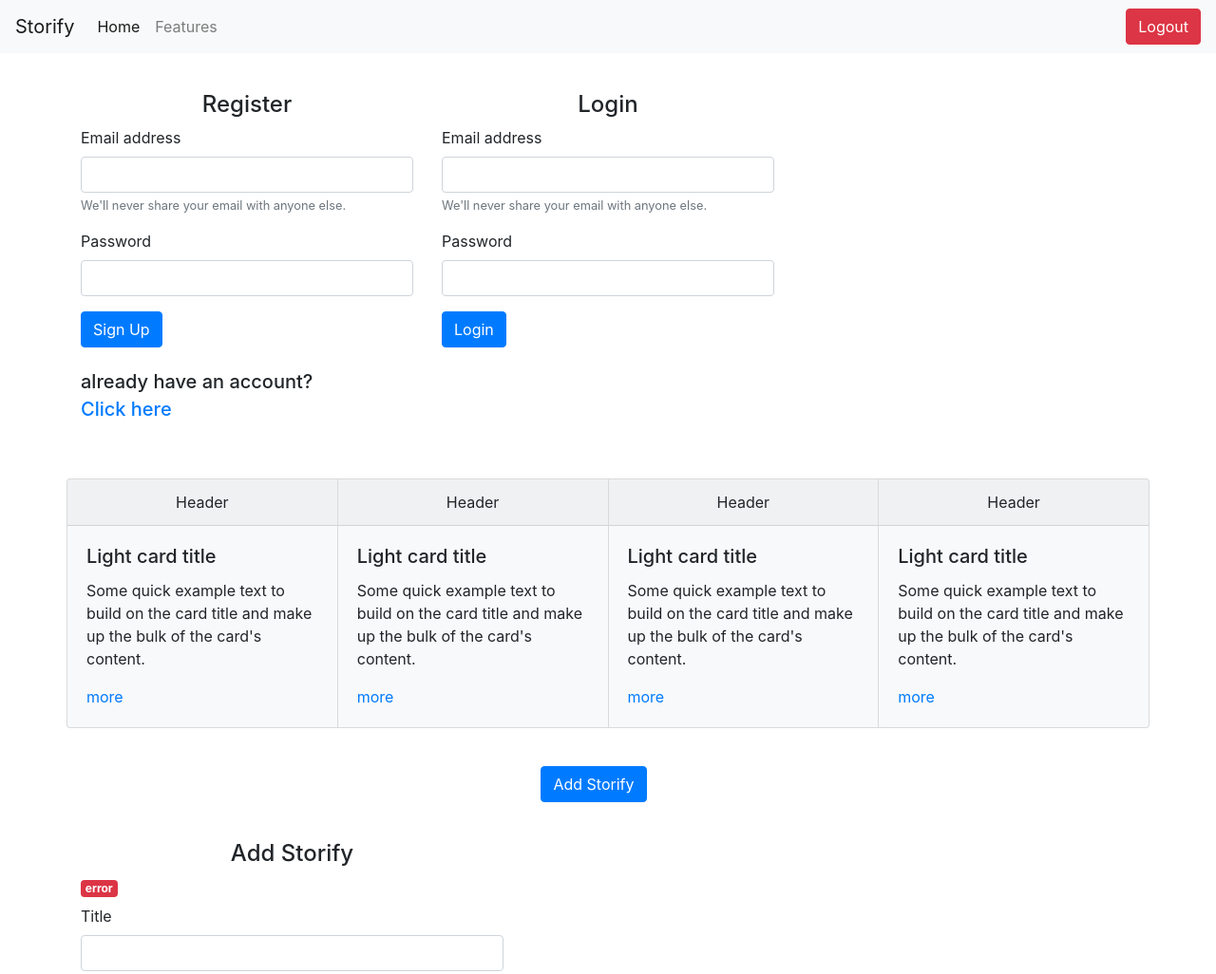
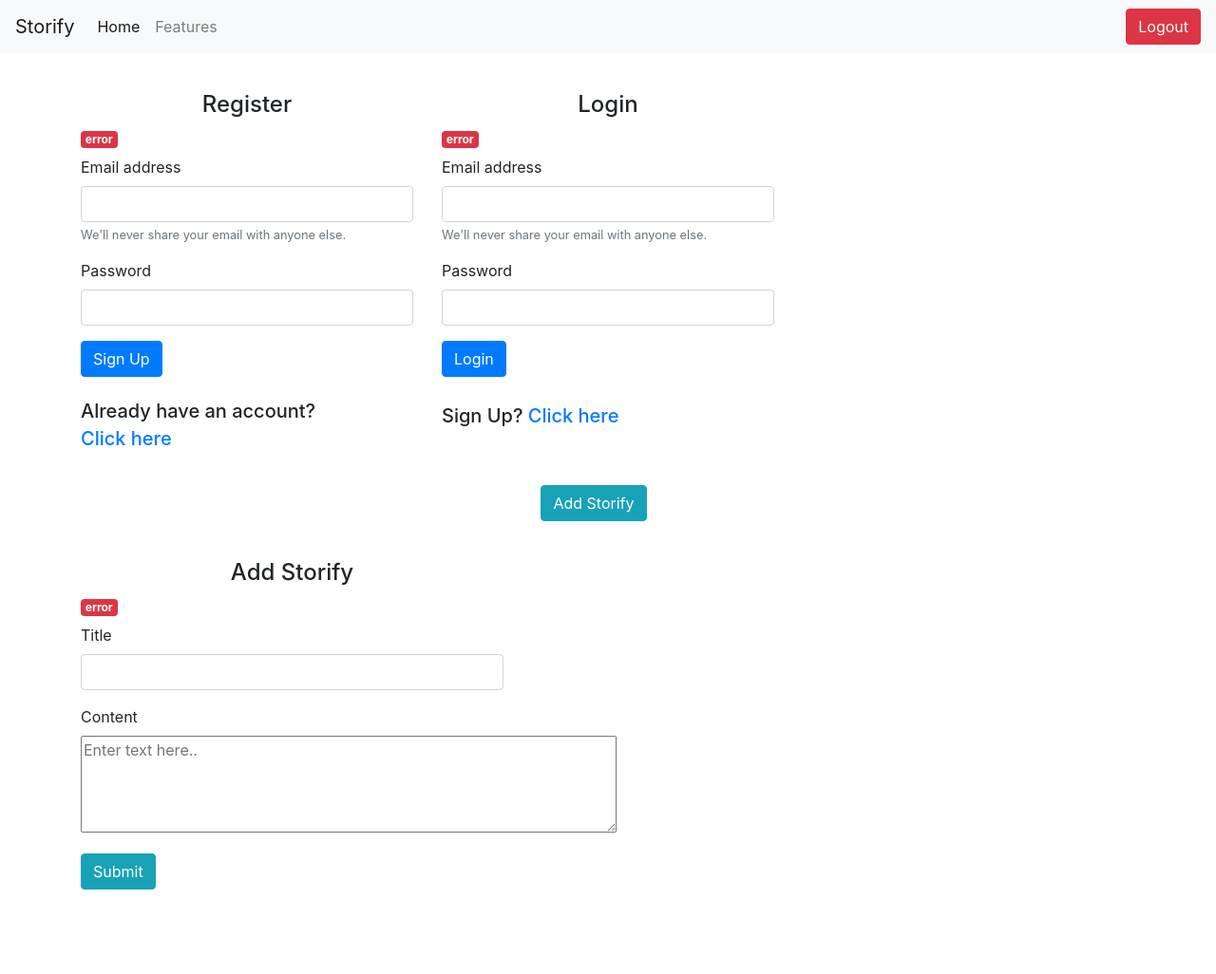
Before and after one commit to bimanathanael/storify, a plain HTML site: page client/index.html in a window 1280 px wide. Shown: the top 1026 px of the page at 95% size. After the commit the page ends 961 px from the top, so only its background shows below. Drawn offline with nearby package versions, Linux system fonts and the light colour scheme.

Commit message:
add index

```diff
--- a/client/index.html
+++ b/client/index.html
@@ -12,6 +12,12 @@
 
     <!-- Bootstrap CSS -->
     <link rel="stylesheet" href="https://stackpath.bootstrapcdn.com/bootstrap/4.5.0/css/bootstrap.min.css" integrity="sha384-9aIt2nRpC12Uk9gS9baDl411NQApFmC26EwAOH8WgZl5MYYxFfc+NcPb1dKGj7Sk" crossorigin="anonymous">
+
+    <!-- JQuery -->
+    <script src="https://code.jquery.com/jquery-3.5.1.js" integrity="sha256-QWo7LDvxbWT2tbbQ97B53yJnYU3WhH/C8ycbRAkjPDc="
+    crossorigin="anonymous"></script>
+
+    <script src="https://stackpath.bootstrapcdn.com/bootstrap/4.3.1/js/bootstrap.min.js" integrity="sha384-JjSmVgyd0p3pXB1rRibZUAYoIIy6OrQ6VrjIEaFf/nJGzIxFDsf4x0xIM+B07jRM" crossorigin="anonymous"></script>
 
     <title>Storify</title>
     <!-- Favicon-->
@@ -31,15 +37,16 @@
             <a class="nav-item nav-link" href="#">Features</a>
           </div>
         </div>
-        <button class="btn btn-danger" id="logout">Logout</button>
+        <button class="btn btn-danger" id="logout" onclick="logOut(event)">Logout</button>
       </nav>
 
       <!-- register -->
       <div class="container mt-4">
         <div class="row">
           <div class="col-sm-4" id="register-form">
-            <form class="mt-3" onsubmit="afterRegister(event)">
+            <form class="mt-3" onsubmit="processRegister(event)">
                 <h4 style="text-align: center;">Register</h4>
+                <label class="badge badge-danger text-wrap" id="error-register"> error </label>
                 <div class="form-group">
                     <label for="exampleInputEmail1">Email address</label>
                     <input type="email" class="form-control" id="emailRegister" aria-describedby="emailHelp">
@@ -50,76 +57,52 @@
                     <input type="password" class="form-control" id="passwordRegister">
                 </div>
                 <button type="submit" class="btn btn-primary">Sign Up</button> <br><br>
-                <h5>already have an account? <a class="navbar-brand" href="#" onclick="loginProcess()"> Click here</a></h5>
+                <h5>Already have an account? <a class="navbar-brand" href="#" onclick="loginProcess(event)"> Click here</a></h5>
             </form>
           </div>
 
           <!-- login -->
           <div class="col-sm-4" id="login-form">
-            <form class="mt-3">
+            <form class="mt-3" onsubmit="processLogin(event)">
                 <h4 style="text-align: center;">Login</h4>
+                <label class="badge badge-danger text-wrap" id="error-login"> error </label>
                 <div class="form-group">
                     <label for="exampleInputEmail1">Email address</label>
-                    <input type="email" class="form-control" id="emailRegister" aria-describedby="emailHelp">
+                    <input type="email" class="form-control" id="emailLogin" aria-describedby="emailHelp">
                     <small id="emailHelpRegister" class="form-text text-muted">We'll never share your email with anyone else.</small>
                 </div>
                 <div class="form-group">
                     <label for="exampleInputPassword1">Password</label>
-                    <input type="password" class="form-control" id="passwordRegister">
+                    <input type="password" class="form-control" id="passwordLogin">
                 </div>
-                <button type="submit" class="btn btn-primary">Login</button> <br><br>
 
-                <!-- Google-OAuth-Part -->
-                <div class="g-signin2 ml-2" data-onsuccess="onSignIn"></div>
-                <!-- Google-OAuth-Part -->
+                <div class="btn-toolbar" role="toolbar" aria-label="Toolbar with button groups">
+                  <div class="btn-group mr-2" role="group" aria-label="First group">
+                    <button type="submit" class="btn btn-primary">Login</button>
+                  </div>
+                  <div class="btn-group mr-2" role="group" aria-label="Second group">
+                    <div class="g-signin2 ml-2" data-onsuccess="onSignIn"></div>
+                  </div>
+                </div>
+                <br>
+                <h5>Sign Up? <a class="navbar-brand" href="#" onclick="registerProcess(event)"> Click here</a></h5>
 
             </form>
           </div>
 
-          <!-- card -->
-          <div class="card-group mt-5" id="content-card">
-              <div class="card bg-light mb-3" style="max-width: 18rem;">
-                <div class="card-header" style="text-align: center;">Header</div>
-                <div class="card-body">
-                  <h5 class="card-title">Light card title</h5>
-                  <p class="card-text">Some quick example text to build on the card title and make up the bulk of the card's content.</p>
-                  <a href="#" class="card-link">more</a>
-                </div>
-              </div>
-              <div class="card bg-light mb-3" style="max-width: 18rem;">
-                <div class="card-header" style="text-align: center;">Header</div>
-                <div class="card-body">
-                  <h5 class="card-title">Light card title</h5>
-                  <p class="card-text">Some quick example text to build on the card title and make up the bulk of the card's content.</p>
-                  <a href="#" class="card-link">more</a>
-                </div>
-              </div>
-              <div class="card bg-light mb-3" style="max-width: 18rem;">
-                <div class="card-header" style="text-align: center;">Header</div>
-                <div class="card-body">
-                  <h5 class="card-title">Light card title</h5>
-                  <p class="card-text">Some quick example text to build on the card title and make up the bulk of the card's content.</p>
-                  <a href="#" class="card-link">more</a>
-                </div>
-              </div>
-              <div class="card bg-light mb-3" style="max-width: 18rem;">
-                <div class="card-header" style="text-align: center;">Header</div>
-                <div class="card-body">
-                  <h5 class="card-title">Light card title</h5>
-                  <p class="card-text">Some quick example text to build on the card title and make up the bulk of the card's content.</p>
-                  <a href="#" class="card-link">more</a>
-                </div>
-              </div>
+          <!-- Form Add -->
+          <div class="container mb-4 row justify-content-md-center mt-4">
+              <button type="button" class="btn btn-info" id="add-button" onclick="showFromAdd(event)">Add Storify</button>
           </div>
 
-          <!-- Form Add -->
-          <div class="container mb-4 row justify-content-md-center mt-4">
-              <button type="button" class="btn btn-primary" id="add-button" onclick="showAddToDo(event)">Add Storify</button>
+          <!-- card -->
+          <div class="card-group mt-5 ml-2" id="card-storify">
           </div>
+
           <div class="col-sm-5" id="form-add">
-            <form class="register-form mt-3">
+            <form class="register-form mt-3" onsubmit="add(event)">
                 <h4 style="text-align: center;">Add Storify</h4>
-                <label class="badge badge-danger text-wrap" id="add-error"> error </label>
+                <label class="badge badge-danger text-wrap" id="error-add"> error </label>
                 <div class="form-group">
                     <label for="exampleInputEmail1">Title</label>
                     <input type="text" class="form-control" id="title">
@@ -128,17 +111,41 @@
                     <label for="content">Content</label>
                     <textarea rows="4" cols="53" name="content" id="content" form="usrform" placeholder="Enter text here.."></textarea>
                 </div>
-                <div class="form-group">
-                    <label for="qrCode">QR Code</label>
-                    <input type="text" class="form-control" id="qrCode">
-                </div>
-                <button type="submit" class="btn btn-primary">Submit</button> <br><br>
+                <button type="submit" class="btn btn-info">Submit</button> <br><br>
             </form>
           </div>
 
-      <!-- JQuery -->
-      <script src="https://code.jquery.com/jquery-3.5.1.js" integrity="sha256-QWo7LDvxbWT2tbbQ97B53yJnYU3WhH/C8ycbRAkjPDc="
-      crossorigin="anonymous"></script>
+          <!-- Modal -->
+          <div class="modal fade" id="exampleModal" tabindex="-1" role="dialog" aria-labelledby="exampleModalLabel" aria-hidden="true">
+            <div class="modal-dialog" role="document">
+              <div class="modal-content">
+                <div class="modal-header">
+                  <h5 class="modal-title" id="storify-label">Modal title</h5>
+                  <button type="button" class="close" data-dismiss="modal" aria-label="Close">
+                    <span aria-hidden="true">&times;</span>
+                  </button>
+                </div>
+                <div class="modal-body">
+
+                  <!-- Card Detail -->
+                  <div>
+                    <div class="card bg-light mb-3" style="max-width: 18rem;" id="card-detail">
+                      <div class="card-header" style="text-align: center;" id="title-detail"></div>
+                      <div class="card-body">
+                        <img src="" alt="" srcset="" id="img-detail">
+                      </div>
+                    </div>
+                    <button type="submit" class="btn btn-secondary" id="tts-button" onclick="tts(event)">Text to speech</button> <br><br>
+                    <!-- <button type="submit" class="btn btn-warning" id="detail-button" onclick="back(event)">Back</button> <br><br>   -->
+                  </div>
+
+                </div>
+                <div class="modal-footer">
+                  <button type="button" class="btn btn-danger" data-dismiss="modal">Close</button>
+                </div>
+              </div>
+            </div>
+          </div>
 
       <!-- Google-OAuth-Part -->
       <script src="https://apis.google.com/js/platform.js" async defer></script>
```
